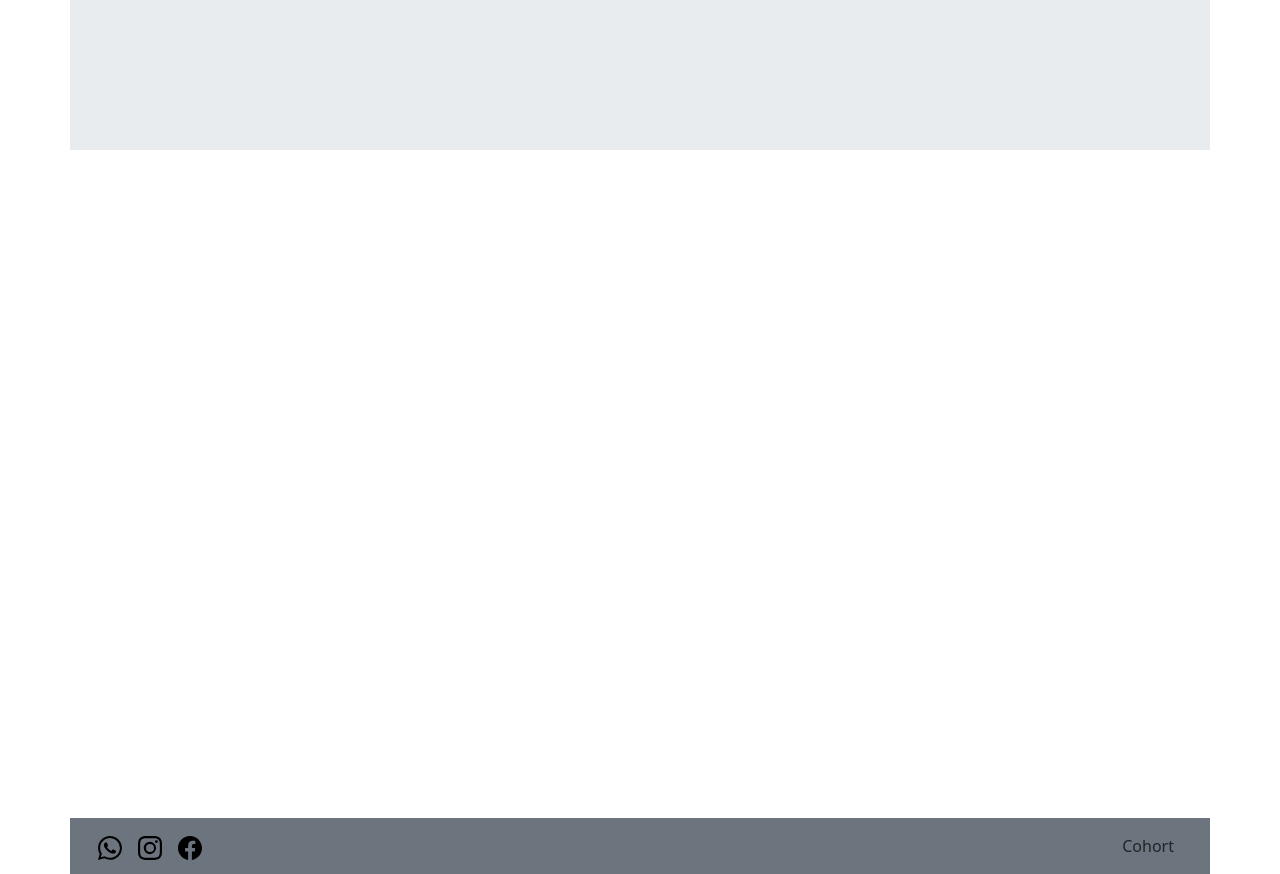
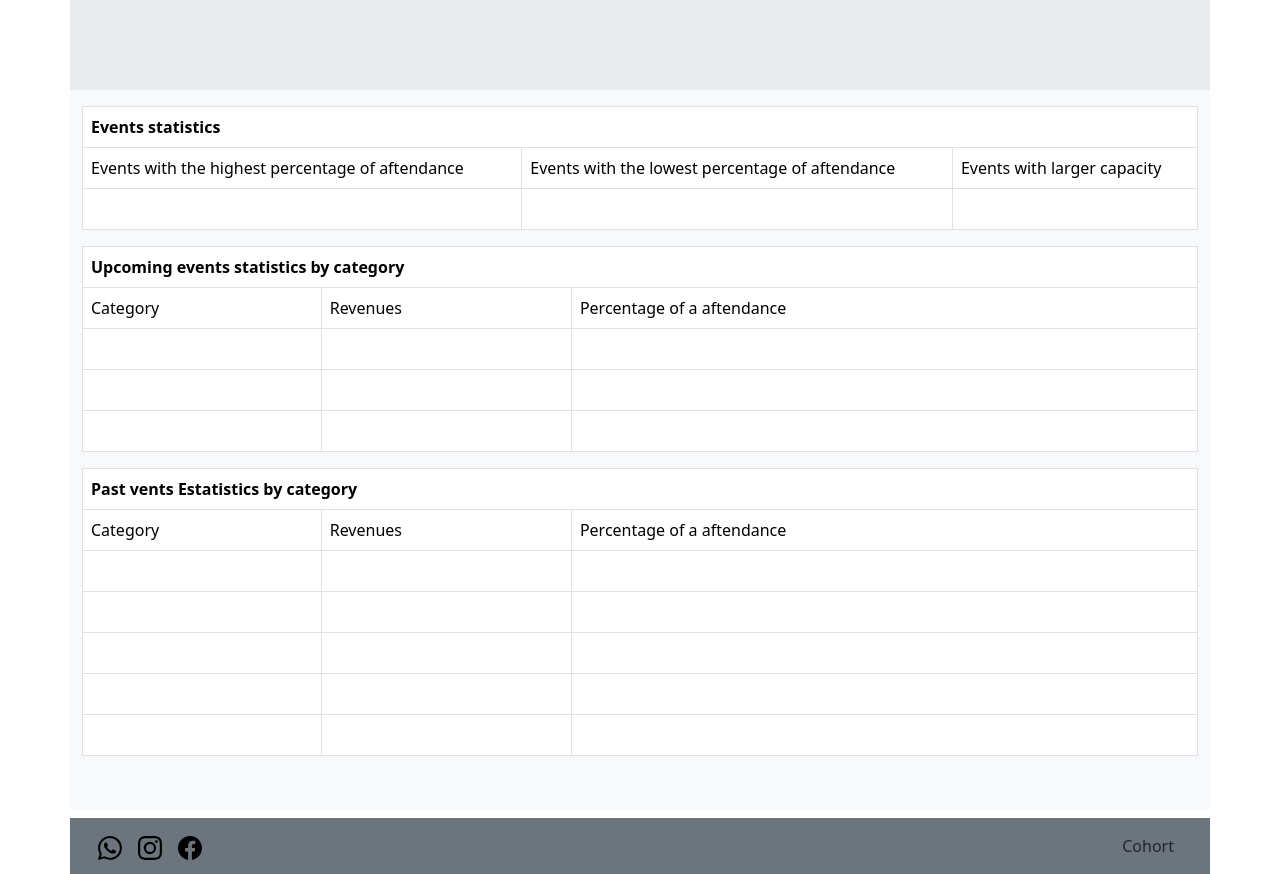
Before and after one commit to LeanCarrion/Proyecto-mindhub-Frontend-AMAZING-EVENTS_CARRION, a plain HTML site: page stats.html in a window 1280 px wide. Shown: the part 150-1024 px from the top of the page. Drawn offline with nearby package versions, Linux system fonts and the light colour scheme.

Commit message:
hice el stats

```diff
--- a/stats.html
+++ b/stats.html
@@ -57,7 +57,126 @@
         </div>
 
     </header>
-    <main>
+    <main class=" container justify-content-center bg-body-tertiary">
+        <div class="table-responsive pt-3">
+            <table class="table table-bordered">
+                <thead>
+                    <tr>
+
+                        <th scope="col" colspan="3">Events statistics</th>
+
+
+                    </tr>
+                </thead>
+                <tbody>
+                    <tr>
+
+                        <td>Events with the highest percentage of aftendance</td>
+                        <td>Events with the lowest percentage of aftendance</td>
+                        <td>Events with larger capacity</td>
+
+                    </tr>
+                    <tr>
+
+                        <td> </td>
+                        <td> </td>
+                        <td class="text-white"> *</td>
+
+                    </tr>
+
+                </tbody>
+            </table>
+            <table class="table table-bordered">
+                <thead>
+                    <tr>
+
+                        <th scope="col" colspan="3">Upcoming events statistics by category</th>
+
+
+                    </tr>
+                </thead>
+                <tbody>
+                    <tr>
+
+                        <td>Category</td>
+                        <td>Revenues</td>
+                        <td>Percentage of a aftendance</td>
+
+                    </tr>
+                    <tr>
+
+                        <td></td>
+                        <td></td>
+                        <td class="text-white"> *</td>
+
+                    </tr>
+                    <tr>
+                        <td></td>
+                        <td></td>
+                        <td class="text-white"> *</td>
+
+                    </tr>
+                    <tr>
+                        <td></td>
+                        <td></td>
+                        <td class="text-white"> *</td>
+
+                    </tr>
+                </tbody>
+            </table>
+            <table class="table table-bordered">
+                <thead>
+                    <tr>
+
+                        <th scope="col" colspan="3">Past vents Estatistics by category</th>
+
+
+                    </tr>
+                </thead>
+                <tbody>
+                    <tr>
+
+                        <td>Category</td>
+                        <td>Revenues</td>
+                        <td>Percentage of a aftendance</td>
+
+                    </tr>
+                    <tr>
+
+                        <td></td>
+                        <td></td>
+                        <td class="text-white"> *</td>
+
+                    </tr>
+                    <tr>
+                        <td></td>
+                        <td></td>
+                        <td class="text-white"> *</td>
+
+                    </tr>
+                    <tr>
+                        <td></td>
+                        <td></td>
+                        <td class="text-white"> *</td>
+
+                    </tr>
+                    <tr>
+                        <td></td>
+                        <td></td>
+                        <td class="text-white"> *</td>
+
+                    </tr>
+                    <tr>
+                        <td></td>
+                        <td></td>
+                        <td class="text-white"> *</td>
+
+                    </tr>
+                </tbody>
+            </table>
+
+        </div>
+
 
     </main>
     <footer class="container d-flex mt-2 bg-secondary">
```
